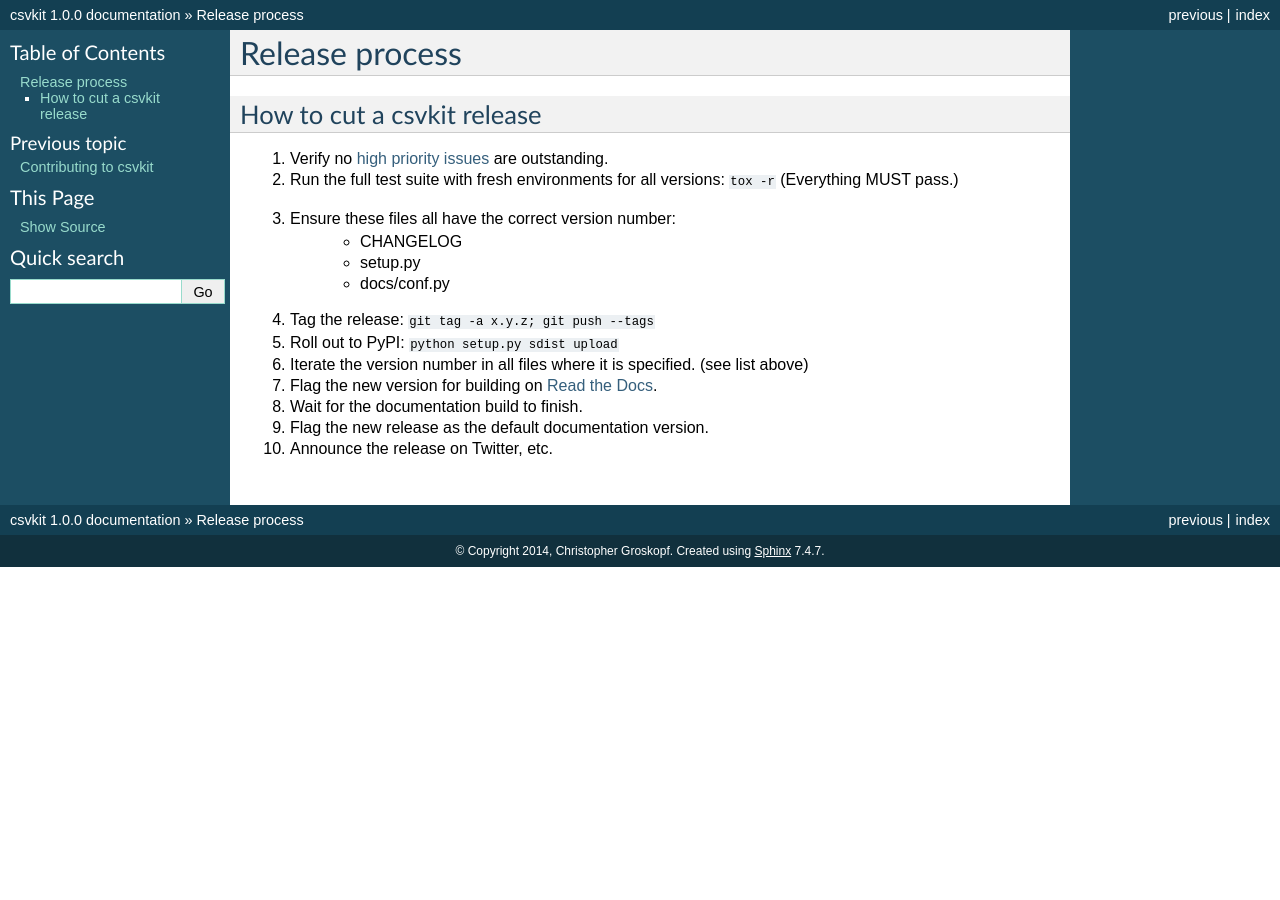
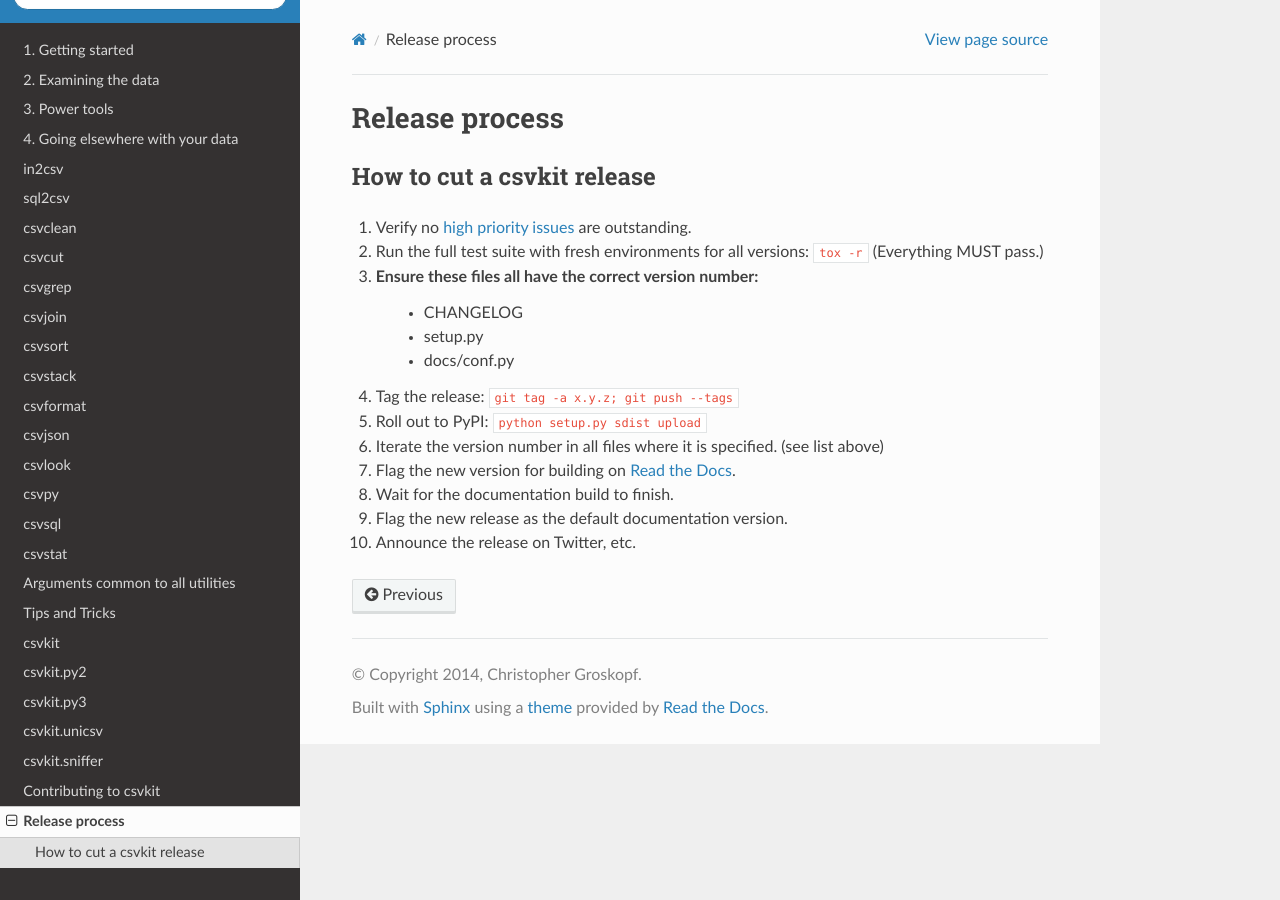
Before and after one commit to wireservice/csvkit, a Sphinx documentation site: the page built from docs/release.rst, in a window 1280 px wide. Built offline with Sphinx 7.4.7 and the Read the Docs theme 2.0.0, drawn with Linux system fonts in a browser that asks for light colours.

Commit message:
Render docs locally with RTD theme.

```diff
--- a/docs/conf.py
+++ b/docs/conf.py
@@ -98,6 +98,13 @@
 # The theme to use for HTML and HTML Help pages.  See the documentation for
 # a list of builtin themes.
 html_theme = 'default'
+
+on_rtd = os.environ.get('READTHEDOCS', None) == 'True'
+
+if not on_rtd:  # only import and set the theme if we're building docs locally
+    import sphinx_rtd_theme
+    html_theme = 'sphinx_rtd_theme'
+    html_theme_path = [sphinx_rtd_theme.get_html_theme_path()]
 
 # Theme options are theme-specific and customize the look and feel of a theme
 # further.  For a list of options available for each theme, see the
--- a/requirements-py2.txt
+++ b/requirements-py2.txt
@@ -12,3 +12,4 @@
 six>=1.6.1
 ordereddict>=1.1
 simplejson>=3.6.3
+sphinx_rtd_theme
--- a/requirements-py3.txt
+++ b/requirements-py3.txt
@@ -7,3 +7,4 @@
 openpyxl>=2.0.3
 tox>=1.3
 six>=1.6.1
+sphinx_rtd_theme
```
Also changed, not shown: 1 other file.
